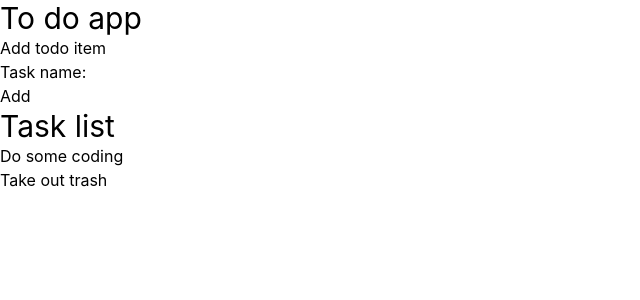
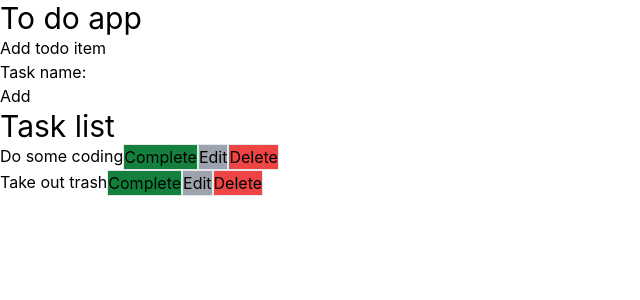
Before and after one commit to prajitlal4/todo-project, a React (Create React App) app: page / in a window 1280 px wide. Shown: the top 300 px of the page, without its empty margins (0-640 px from the left). Built offline with nearby package versions, Linux system fonts and the light colour scheme; data requests are answered from the project's data file.

Commit message:
created task component

```diff
--- a/src/App.js
+++ b/src/App.js
@@ -2,6 +2,7 @@ import { useEffect, useState } from 'react'
 import axios from 'axios'
 
 import './App.css';
+import Task from './components/Task.jsx'
 
 const App = () => {
   const [tasks, setTasks] = useState([])
@@ -40,7 +41,7 @@ const App = () => {
       <h1 className="text-3xl">Task list</h1>
       <div>
         {tasks.map(task =>
-          <p key="task.id">{task.name}</p> )}
+          <Task key="task.id" task={task} />)}
       </div>
     </div>
   );
--- /dev/null
+++ b/src/components/Task.jsx
@@ -0,0 +1,20 @@
+import React from "react";
+
+const Task = ({ task }) => {
+  const buttons = [
+    { id: 1, type: "Complete", css: "border bg-green-700" },
+    { id: 2, type: "Edit", css: "border bg-gray-400" },
+    { id: 3, type: "Delete", css: "border bg-red-500" },
+  ];
+
+  return (
+    <div className="flex">
+      <h1>{task.name}</h1>
+      {buttons.map((button) => (
+        <button className={button.css}>{button.type}</button>
+      ))}
+    </div>
+  );
+};
+
+export default Task;
```
